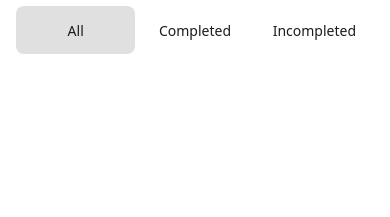
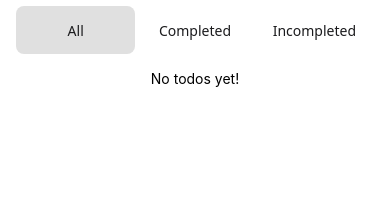
Before and after one commit to Abiri99/RNTodo, a React Native app: screen / in a window 390 px wide. Shown: the part 179-396 px from the top of the page. Built offline with nearby package versions, Linux system fonts and the light colour scheme.

Commit message:
improved list performance

```diff
--- a/src/ui/home/HomeScreen.tsx
+++ b/src/ui/home/HomeScreen.tsx
@@ -31,6 +31,20 @@ enum TodosFilter {
   Completed = 'Completed',
   Incompleted = 'Incompleted',
 }
+
+const listItemSeparatorComponent = () => (
+  <></>
+);
+
+const noEntryComponent = () => {
+  return (
+    <View style={styles.noEntry}>
+      <Text>
+        No todos yet!
+      </Text>
+    </View>
+  );
+};
 
 const HomeScreen = () => {
   const navigation = useNavigation();
@@ -112,7 +126,8 @@ const HomeScreen = () => {
         getItemLayout={(data, index) => (
           {length: TODO_LIST_ITEM_HEIGHT, offset: TODO_LIST_ITEM_HEIGHT * index, index}
         )}
-        ItemSeparatorComponent={() => (<></>)}
+        ItemSeparatorComponent={listItemSeparatorComponent}
+        ListEmptyComponent={noEntryComponent}
       />
 
       <View style={styles.footer}>
@@ -126,6 +141,12 @@ const HomeScreen = () => {
 
 const styles = StyleSheet.create({
   container: {flex: 1, backgroundColor: '#fff'},
+  noEntry: {
+    flex: 1,
+    alignItems: 'center',
+    justifyContent: 'center',
+    height: 30,
+  },
   titleContainer: {
     marginHorizontal: 16,
     marginVertical: 24,
@@ -153,8 +174,6 @@ const styles = StyleSheet.create({
   todoItem: {
     marginVertical: 8,
     marginHorizontal: 16,
-    borderBottomWidth: 1,
-    borderBottomColor: '#eee',
     height: TODO_LIST_ITEM_HEIGHT,
   },
   listContent: {
--- a/src/ui/home/TodoListItem.tsx
+++ b/src/ui/home/TodoListItem.tsx
@@ -31,7 +31,7 @@ const styles = StyleSheet.create({
         borderRadius: 12,
         shadowColor: '#8a8a8a',
         shadowRadius: 16,
-        shadowOpacity: 0.1,
+        shadowOpacity: 0.3,
         shadowOffset: { height: 20, width: 0 },
         width: '100%',
         paddingHorizontal: 24,
```
